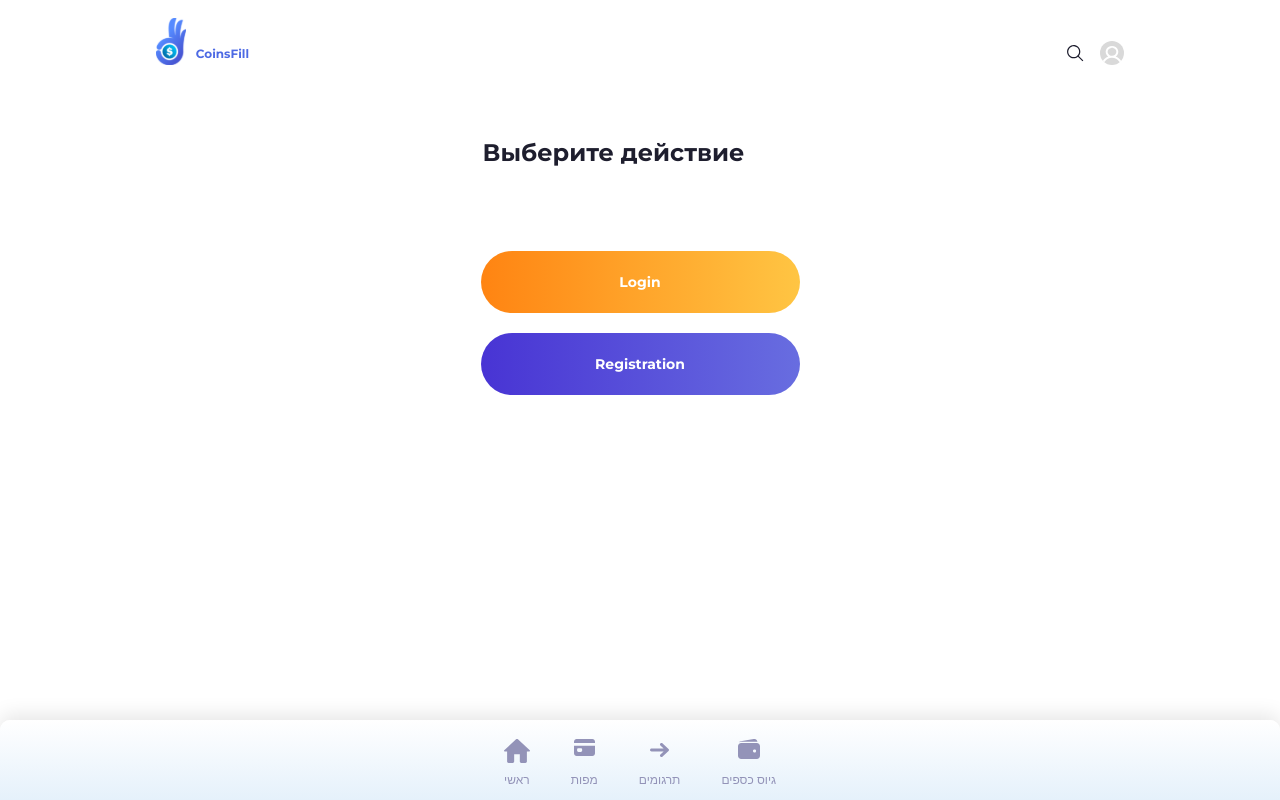
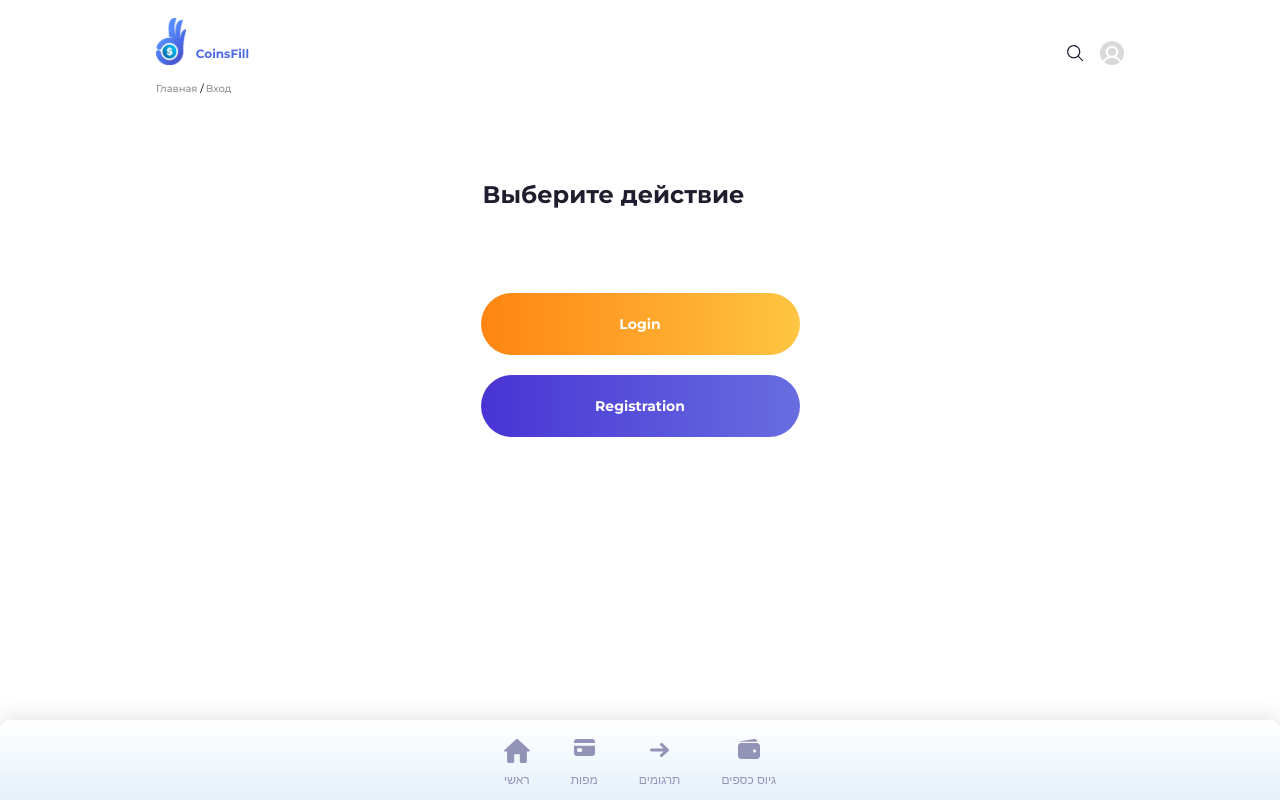
Before and after one commit to youngFrontendDeveloper/my-coinsfill, a Next.js app: page /login in a window 1280 px wide. Built offline with nearby package versions, Linux system fonts and the light colour scheme.

Commit message:
Добавила BreadCrumbs

```diff
--- a/src/app/layout.js
+++ b/src/app/layout.js
@@ -3,6 +3,7 @@ import "@/styles/globals.scss";
 import Header from "@/components/Header/Header";
 import Footer from "@/components/Footer/Footer";
 import { AuthProvider } from "@/context/authContext";
+import BreadCrumbs from "@/components/BreadCrumbs/BreadCrumbs";
 
 
 export default function RootLayout({ children }) {
@@ -11,7 +12,8 @@ export default function RootLayout({ children }) {
     <body className={ Mont.className }>
     <AuthProvider>
       <Header />
-      <main className="main">
+      <div className="container"><BreadCrumbs /></div>
+      <main className="main container">
         { children }
       </main>
       <Footer />
--- a/src/app/page.js
+++ b/src/app/page.js
@@ -5,9 +5,9 @@ export const metadata = {
   description: "Вход или регистрация пользователя, получение данных пользователя и изменение аватара",
 };
 
-
 export default function HomePage() {
   return (
+   <>
      <section className="">
        <h1 className="mb-[20px] text-[35px] text-center font-bold">Данная работа демонстрирует:</h1>
 
@@ -17,7 +17,9 @@ export default function HomePage() {
          <li>Работу страницы входа/регистрации пользователя с помощью REST API (из данных пользователя - только аватар)</li>
          <li>Приватные и публичные страницы (<Link
            href="/profile" className="text-link-blue-100 underline hover:text-my-orange-100"
-        >profile</Link> - приватная страница)
+         >profile</Link> и <Link
+           href="/avatar" className="text-link-blue-100 underline hover:text-my-orange-100"
+         >profile</Link>- приватные страницы)
          </li>
          <li>Валидацию полей формы с помощью react-hook-form</li>
          <li>Кастомную стилизацию поля формы input type=&quot;file&quot;</li>
@@ -25,6 +27,7 @@ export default function HomePage() {
          <li>Отображение полей формы загрузки аватара в зависимости от того, выбрано изображение или нет</li>
          <li>Обрезку изображения аватара с помощью библиотеки react-avatar-editor</li>
          <li>Изменение цвета svg-иконки у активного класса в меню навигации</li>
+         <li>Хлебные крошки</li>
          <li>Оформление стилей с помощью Tailwindcss</li>
 
        </ul>
@@ -37,9 +40,10 @@ export default function HomePage() {
          title="Посмотреть макет" className="text-link-blue-100 underline hover:text-my-orange-100" target="_blank"
        >этой</Link> ссылке</p>
        <p className="max-w-[600px] mx-auto mb-[50px] text-black-80 font-medium">Задание находится по  <Link
-        href="https://topup-solutions.com/test-task.html0"
+         href="https://topup-solutions.com/test-task.html"
          title="Посмотреть задание" className="text-link-blue-100 underline hover:text-my-orange-100" target="_blank"
        >этой</Link> ссылке</p>
      </section>
+   </>
   );
 }
--- a/src/app/profile/page.js
+++ b/src/app/profile/page.js
@@ -1,13 +1,10 @@
 "use client";
 
-import Link from "next/link";
-// import Breadcrumbs from "@/components/BreadCrumbs/Breadcrumbs";
 import { authContext } from "@/context/authContext";
 import { useContext, useEffect, useState } from "react";
 import { getAvatar } from "@/services/getAvatar";
 import Image from "next/image";
 import { useRouter } from "next/navigation";
-import EditIcon from "../../../public/images/edit-icon.svg";
 import EditAvatarIcon from "@/components/EditAvatarIcon/EditAvatarIcon";
 
 export default function ProfilePage() {
@@ -15,24 +12,12 @@ export default function ProfilePage() {
   const router = useRouter();
   const { isAuth } = useContext( authContext );
 
-  const breadCrumbs = [
-    {
-      title: "Главная",
-      src: "/"
-    },
-    {
-      title: "Настройки аккаунта",
-      src: "/profile"
-    },
-  ];
-
   useEffect( () => {
     if( isAuth === false ) {
       router.push( "/login" );
     }
 
   }, [isAuth, router] );
-
 
   useEffect( () => {
     async function f() {
@@ -47,7 +32,6 @@ export default function ProfilePage() {
 
   return (
     <div className="">
-      {/*<Breadcrumbs items={ breadCrumbs } />*/ }
       <h1 className="mb-[37px] text-[26px] font-bold text-center leading-[32px]">Профиль пользователя</h1>
       <div className="block w-[100px] h-[100px] rounded-[50%] overflow-hidden border-[1px]">
         {
@@ -64,22 +48,9 @@ export default function ProfilePage() {
                      alt="Дефолтный Аватар"
                      loading="lazy"
            />
-
-
         }
-
       </div>
       <EditAvatarIcon />
-      {/*<Link href="/avatar" className="edit-avatar-link block ml-[90px] mt-[-15px] text-[18px] font-medium underline text-link-blue-100 ">*/}
-      {/*  <Image*/}
-      {/*    src="/images/edit-icon.svg"*/}
-      {/*    width={25}*/}
-      {/*    height={ 25 }*/}
-      {/*    alt="Изменить аватар"*/}
-      {/*    title="Изменить аватар"*/}
-      {/*    className="edit-avatar"*/}
-      {/*  />*/}
-      {/*</Link>*/}
     </div>
   );
 }
--- /dev/null
+++ b/src/components/BreadCrumbs/BreadCrumbs.js
@@ -0,0 +1,53 @@
+"use client";
+
+import Crumb from "./Crumb";
+import { useEffect, useState } from "react";
+import { usePathname, } from "next/navigation";
+import { breadCrumbs } from "@/utils/breadCrumbs";
+
+export default function BreadCrumbs() {
+  const [ breadcrumbs, setBreadcrumbs ] = useState( null );
+  const path = usePathname();
+
+  const linkPath = path.split( "/" );
+
+  useEffect( () => {
+    if( path ) {
+      const pathArray = [];
+      linkPath.map( path => {
+        pathArray.push( breadCrumbs.find( item => item.path === path ) );
+      } );
+      setBreadcrumbs( pathArray );
+    }
+  }, [ path ] );
+
+  if( !breadcrumbs ) {
+    return null;
+  }
+
+  return (
+    <>
+      { path === "/" ? (
+          <div className="flex flex-wrap items-baseline gap-[2px] mb-[30px]">
+            <li className="font-medium text-[10px] leading-[12.19px] text-black-50 ">
+              Главная
+            </li>
+          </div> ) :
+
+        ( <div className="flex flex-wrap items-baseline gap-[2px] mb-[30px]">
+          {
+            breadcrumbs.map( (crumb, i) => {
+              return <Crumb
+                key={ i }
+                crumb={ crumb }
+                items={ breadcrumbs }
+                i={ i }
+              />;
+            } )
+          }
+        </div> )
+
+      }
+    </>
+  );
+}
--- /dev/null
+++ b/src/components/BreadCrumbs/Crumb.js
@@ -0,0 +1,29 @@
+import Link from "next/link";
+
+export default function Crumb({ crumb, items, i }) {
+  const isLastItem = i === items.length - 1;
+
+  console.log(crumb);
+
+  if( !isLastItem ) {
+  return (
+    <li className="font-medium text-[10px] leading-[12.19px]">
+      <Link
+        href={ `/${crumb.path}` }
+        key={ i }
+        className="text-[10px] leading-[12.19px] text-black-50 hover:text-violet-100"
+      >
+        { crumb.label }
+      </Link>
+
+      <span  className="text-[10px] "> / </span>
+    </li>
+  );
+  }
+  else {
+    return (
+    <li  className="font-medium text-[10px] leading-[12.19px] text-black-50 ">{crumb.label} </li>
+    )
+  }
+
+}
--- a/src/components/EditAvatarIcon/EditAvatarIcon.js
+++ b/src/components/EditAvatarIcon/EditAvatarIcon.js
@@ -5,7 +5,7 @@ import EditIcon from "../../../public/images/edit-icon.svg";
 export default function EditAvatarIcon(){
   return (
     <Link
-      href="/avatar" className="edit-avatar-link block ml-[90px] mt-[-15px] text-[18px] font-medium underline text-link-blue-100 "
+      href="/profile/avatar" className="edit-avatar-link block ml-[90px] mt-[-15px] text-[18px] font-medium underline text-link-blue-100 "
       title="Изменить аватар"
     >
       <EditIcon
--- a/src/styles/globals.scss
+++ b/src/styles/globals.scss
@@ -17,6 +17,18 @@ body {
   font-size: 18px;
   background-color: variable.$color-white;
   box-sizing: border-box;
+}
+
+div, h1, h2,h3,h4,h5, p, ul, li{
+  margin: 0;
+}
+
+a {
+  text-decoration: none;
+}
+
+li{
+  list-style: none;
 }
 
 .container {
--- /dev/null
+++ b/src/utils/breadCrumbs.js
@@ -0,0 +1,30 @@
+export const breadCrumbs = [
+  {
+    label: "Главная",
+    path: ""
+  },
+  {
+    label: "Настройки аккаунта",
+    path: "profile"
+  },
+  {
+    label: "Загрузка аватара",
+    path: "avatar"
+  },
+  {
+    label: "Вход",
+    path: "login"
+  },
+  {
+    label: "Remittance",
+    path: "remittance"
+  },
+  {
+    label: "Fundraising",
+    path: "fundraising"
+  },
+  {
+    label: "Cards",
+    path: "cards"
+  },
+];
--- a/tailwind.config.js
+++ b/tailwind.config.js
@@ -34,6 +34,7 @@ module.exports = {
         },
         black: {
           80: "#1E1E2E",
+          50: "rgba(30,30,46,0.5)",
         },
       },
 
```
Also changed, not shown: src/app/profile/avatar/page.js (renamed from src/app/avatar/page.js), 1 other file (tests, documents, lock files or other folders). Lines whose indentation alone changed are shown as unchanged.
